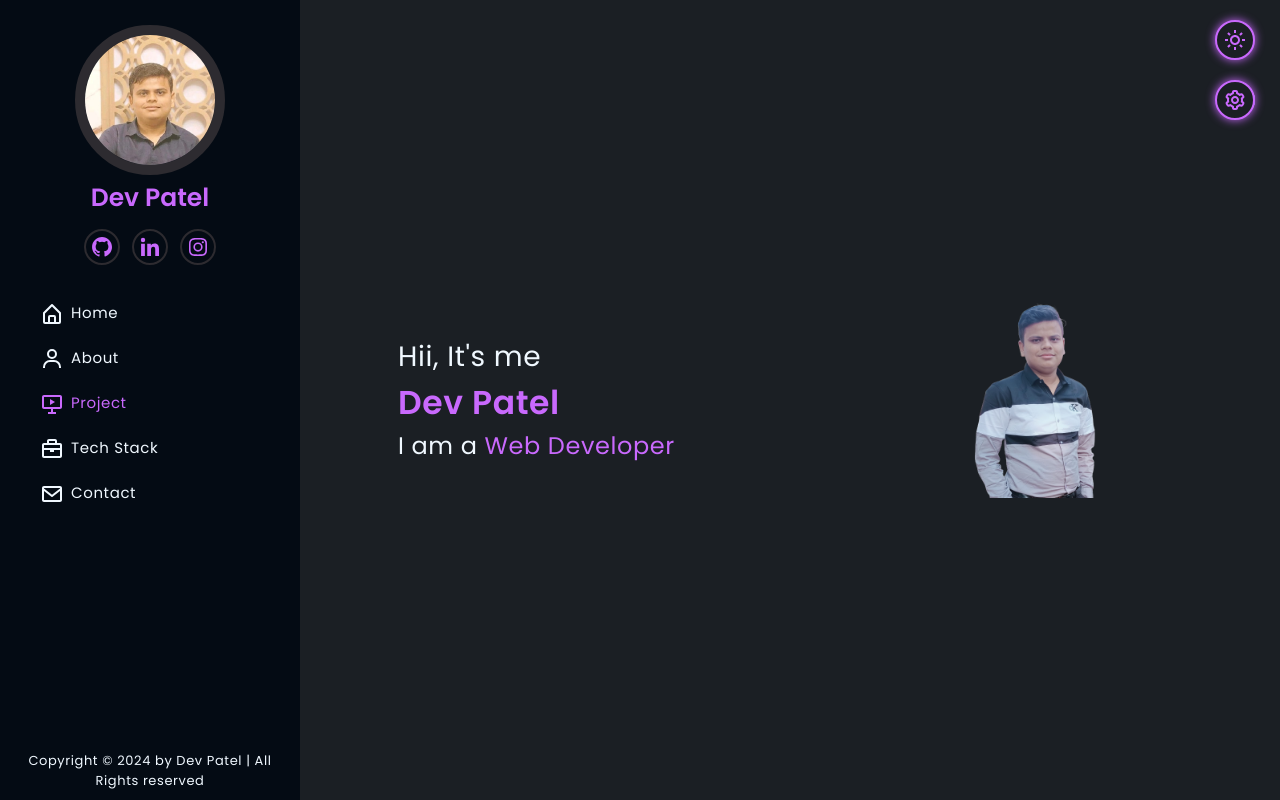
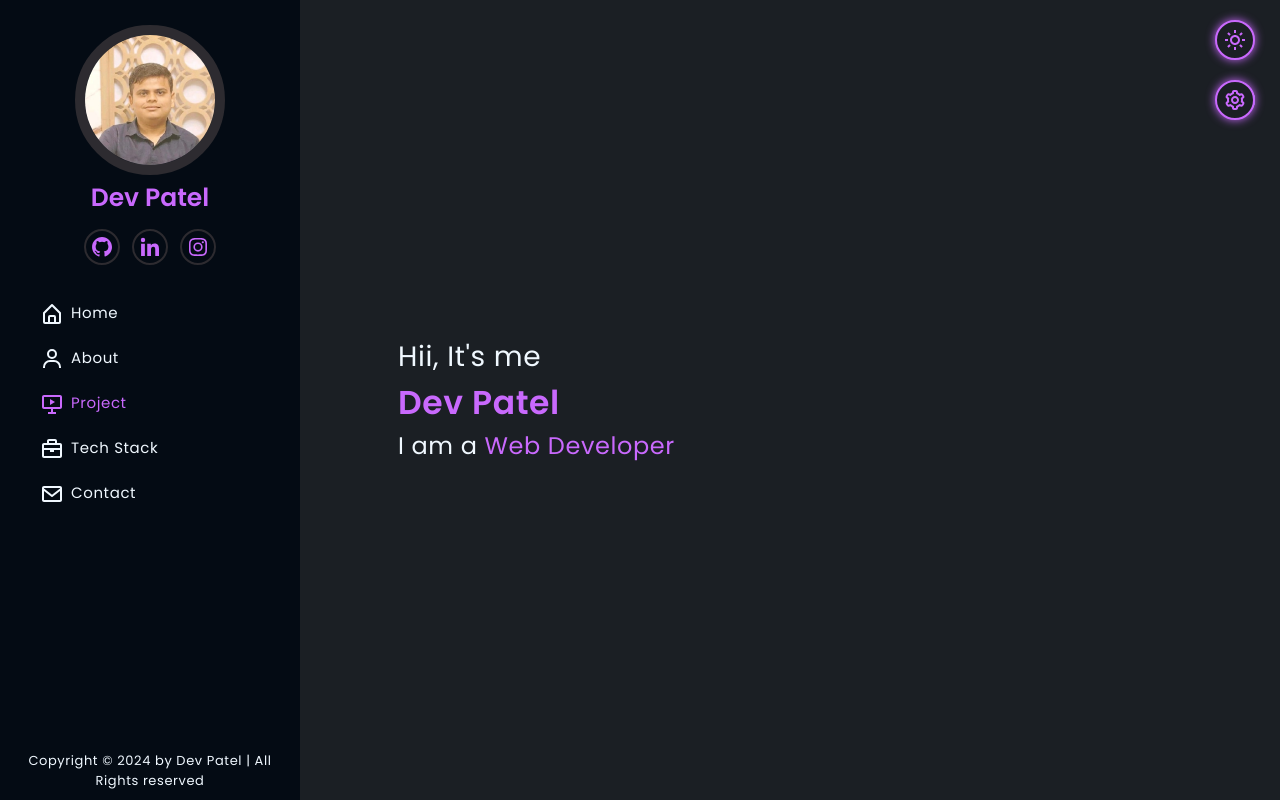
Before and after one commit to Devapatel0603/Devapatel0603.github.io, a React (Vite) app: page / in a window 1280 px wide. Shown: the top 800 px of the page. Built offline with nearby package versions, Linux system fonts and the light colour scheme.

Commit message:
Remove Image from Home Page

```diff
--- a/src/components/Home.jsx
+++ b/src/components/Home.jsx
@@ -5,7 +5,7 @@ const Home = () => {
     return (
         <>
             <section
-                className="home min-h-[100dvh] flex py-[30px] justify-between items-center max-[715px]:block w-full tracking-[0.6px] max-[715px]:pt-[100px] max-[715px]:pb-[30px]"
+                className="home min-h-[100dvh] flex py-[30px] items-center max-[715px]:block w-full tracking-[0.6px] max-[715px]:pt-[90%] max-[715px]:pb-[30px]"
                 id="home"
             >
                 <div className="hello w-[50%] pl-[10%] max-[715px]:w-[100%] max-[715px]:pl-[20%] max-[315px]:pl-[5%] max-[335px]:pl-[7%] max-[400px]:pl-[10%] max-[500px]:pl-[15%] max-[715px]:pb-[25px]">
@@ -27,13 +27,13 @@ const Home = () => {
                         </span>
                     </p>
                 </div>
-                <div className="image w-[50%] flex justify-center items-center text-left flex-col max-[715px]:w-[100%]">
+                {/* <div className="image w-[50%] flex justify-center items-center text-left flex-col max-[715px]:w-[100%]">
                      <img
                         src="/main.png"
                         alt="Dev Image"
-                        className="w-[25%] max-[550px]:w-[63%] max-[315px]:w-[90%]"
+                        className="w-[40%] max-[550px]:w-[63%] max-[315px]:w-[90%]"
                     />
-                </div>
+                </div> */}
             </section>
         </>
     );
```
